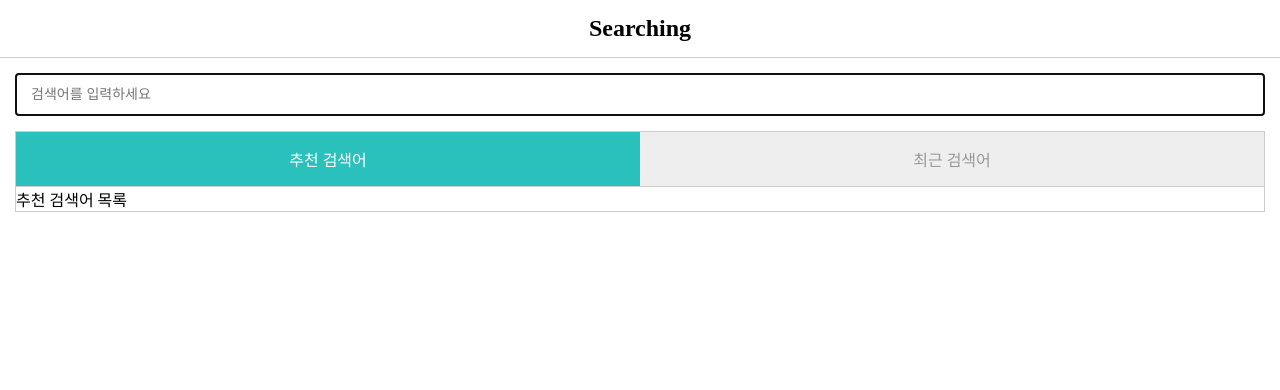
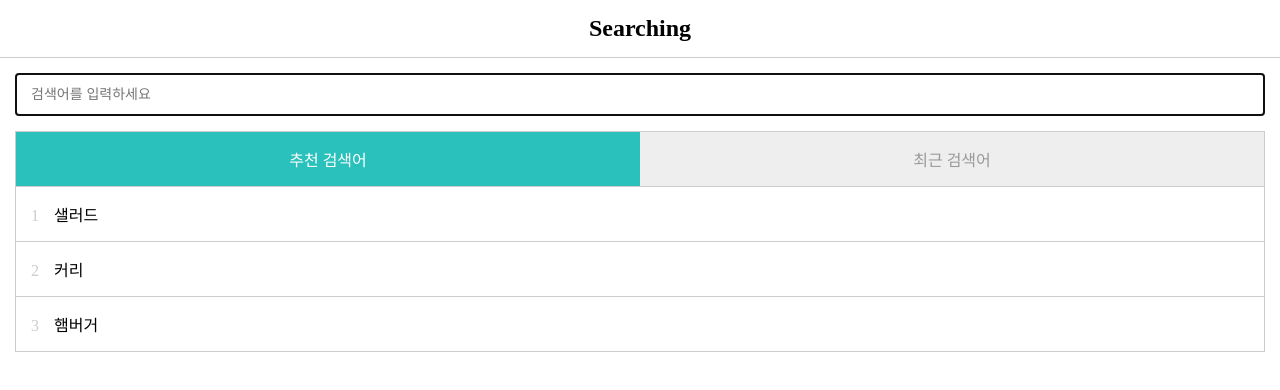
Before and after one commit to mg5566/Hello_React, a React app in the folder 3-component/: page / in a window 1280 px wide. Shown: the top 390 px of the page. Built offline with nearby package versions, Linux system fonts and the light colour scheme.

Commit message:
feat: apply new Components

```diff
--- a/3-component/src/App.js
+++ b/3-component/src/App.js
@@ -4,6 +4,8 @@ import SearchForm from "./components/SearchForm.js";
 import SearchResult from "./components/SearchResult.js";
 import store from "./Store.js";
 import Tabs, { TabType } from "./components/Tabs.js";
+import KeywordList from "./components/KeywordList.js";
+import HistoryList from "./components/HistoryList.js";
 
 export default class App extends React.Component {
   constructor() {
@@ -22,6 +24,7 @@ export default class App extends React.Component {
     this.setState({
       submitted: true,
       searchResult,
+      searchKeyword,
     });
   }
 
@@ -63,8 +66,8 @@ export default class App extends React.Component {
                   selectedTab={selectedTab}
                   onChange={(selectedTab) => this.setState({ selectedTab })}
                 />
-                {selectedTab === TabType.KEYWORD && <>추천 검색어 목록</>}
-                {selectedTab === TabType.HISTORY && <>최근 검색어 목록</>}
+                {selectedTab === TabType.KEYWORD && <KeywordList onClick={(keyword) => this.search(keyword)} />}
+                {selectedTab === TabType.HISTORY && <HistoryList onClick={(keyword) => this.search(keyword)} />}
               </>
             )}
           </div>
```
